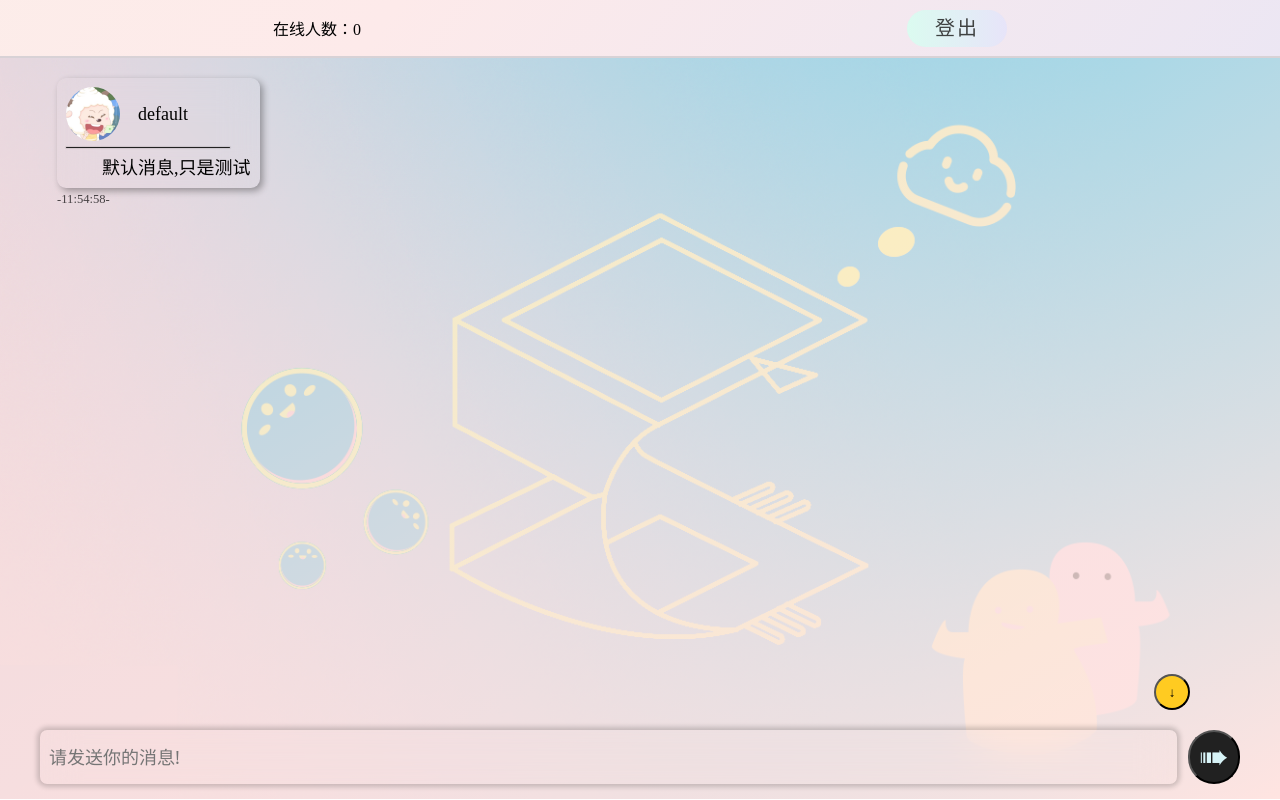
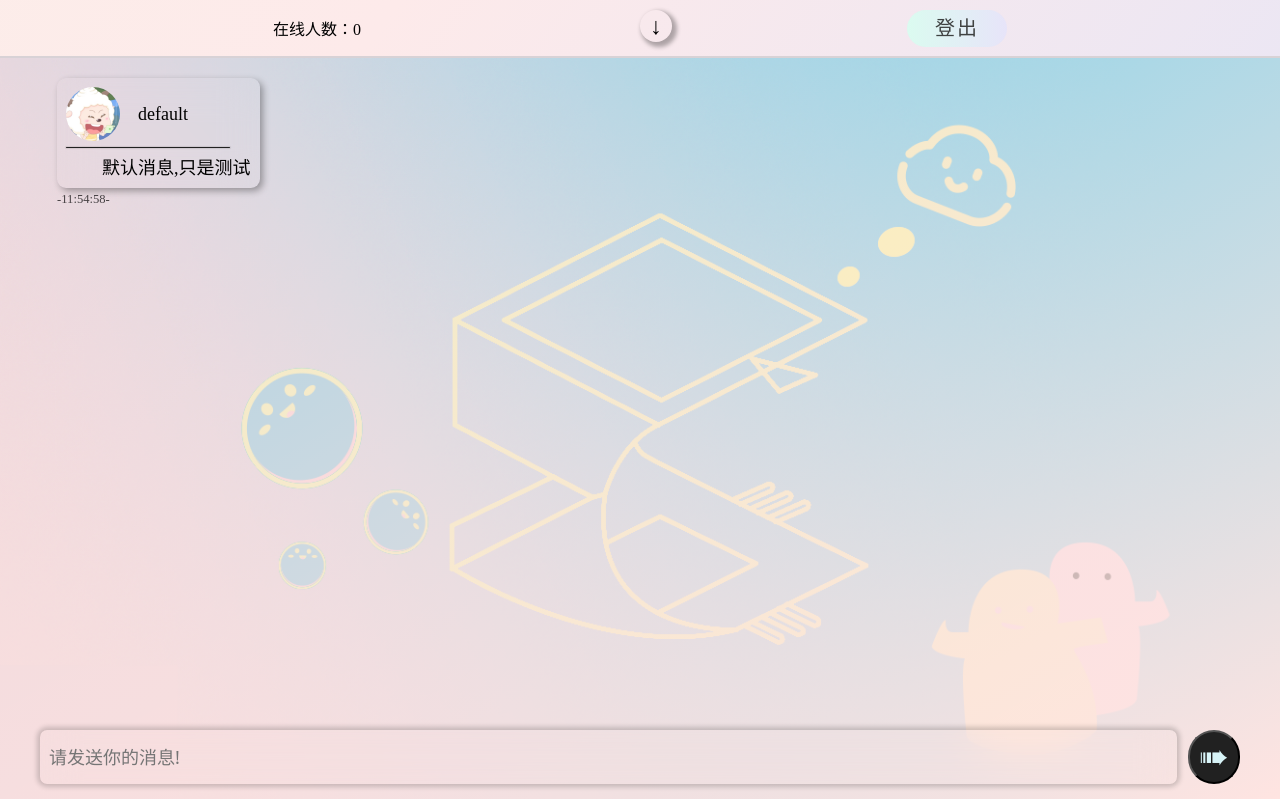
Before and after one commit to 1320503154/KeXieChatRoom, a Vue app: page /chatRoom in a window 1280 px wide. Both pictures are taken after typing "Sample" into the empty fields and a click on the button "✨加入聊天室✨". Built offline with nearby package versions, Linux system fonts and the light colour scheme; no server answers.

Commit message:
还是本地测试环境,添加scss

```diff
--- a/index.html
+++ b/index.html
@@ -26,6 +26,10 @@
 					font-size: 10px;
 				}
 			}
+			::selection {
+				background-color: #695cfe;
+				color: #fff;
+			}
 		</style>
 		<link
 			rel="stylesheet"
--- a/package.json
+++ b/package.json
@@ -12,6 +12,7 @@
 		"element-plus": "^2.3.4",
 		"pinia": "^2.0.32",
 		"pinia-plugin-persistedstate": "^3.1.0",
+		"scss": "^0.2.4",
 		"vue": "^3.2.47",
 		"vue-router": "^4.1.6",
 		"ws": "^8.13.0"
--- a/src/views/ChatRoom.vue
+++ b/src/views/ChatRoom.vue
@@ -18,7 +18,10 @@
 	const scrollToBottom = () => {
 		const container = containerRef.value;
 		if (container) {
-			container.scrollTop = container.scrollHeight;
+			container.scrollTo({
+				top: container.scrollHeight,
+				behavior: "smooth",
+			});
 		}
 	};
 	// 判断是否滑倒底部
@@ -163,7 +166,7 @@
 		</div>
 		<div class="intent-area">
 			<input
-				autofocus
+				inputmode="text"
 				class="input input-alt"
 				placeholder="请发送你的消息!"
 				required=""
@@ -173,7 +176,7 @@
 
 			<button
 				class="send-btn"
-				@click="AddMsg()">
+				@click.prevent="AddMsg()">
 				<div>➠</div>
 			</button>
 		</div>
@@ -319,16 +322,44 @@
 		width: 90%;
 	}
 	.scroll-to-bottom {
+		color: black;
+		font-size: 1.3rem;
+		cursor: pointer;
 		position: fixed;
-		bottom: 5rem;
-		right: 5rem;
+		top: 10px;
 		z-index: 10;
-		width: 2rem;
-		height: 2rem;
+		width: 32px;
+		height: 32px;
+		border: none;
 		border-radius: 50%;
-		background: #ffcb21;
-		display: flex;
-		justify-content: center;
-		align-items: center;
+		background: transparent;
+		box-shadow: 3px 3px 4px 2px rgba(0, 0, 0, 0.3);
+	}
+	.scroll-to-bottom:active {
+		box-shadow: 2px 2px 4px 2px rgba(0, 0, 0, 0.3) inset;
+	}
+	/* .scroll-to-bottom::after {
+		content: "点我到底部";
+		display: none;
+		position: absolute;
+		top: 48px;
+		left: -20px;
+		width: 80px;
+		height: 16px;
+		background: transparent;
+		text-align: center;
+		border-radius: 2rem;
+		font-size: 0.8rem;
+		color: rgb(0, 183, 255);
+		padding-bottom: 1rem;
+	}
+	.scroll-to-bottom:hover::after {
+		display: block;
+	} */
+	@media screen and (max-width: 512px) {
+		.scroll-to-bottom {
+			height: 32px;
+			top: 0.5vh;
+		}
 	}
 </style>
```
Also changed, not shown: 1 other file (tests, documents, lock files or other folders).
